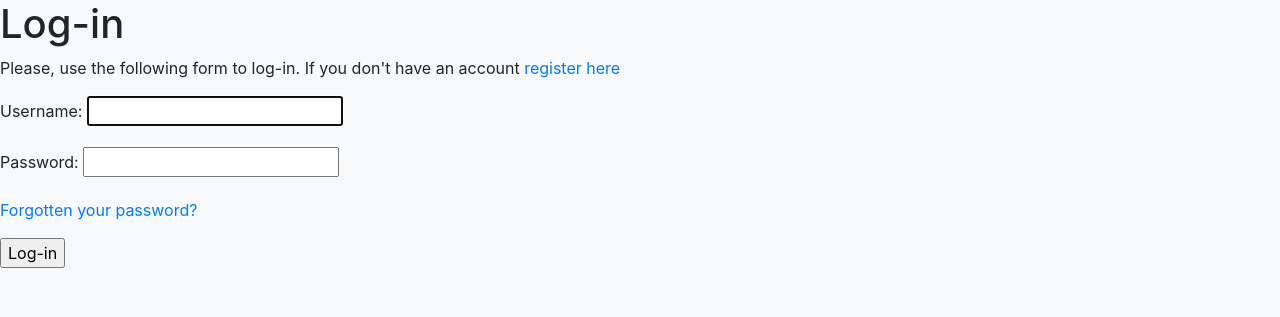
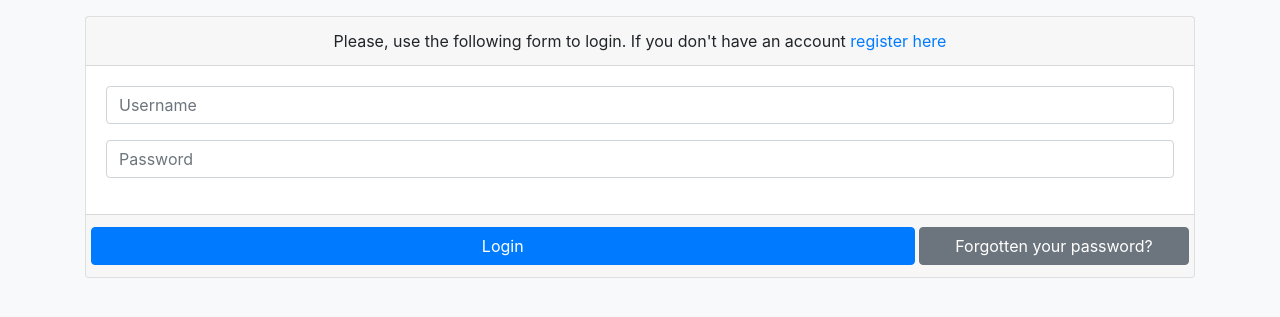
Before and after one commit to ivanovyeight/social-network, a Django app: page /login/ in a window 1280 px wide. Shown: the part 56-373 px from the top of the page. Run offline with Django 3.2, Linux system fonts and the light colour scheme.

Commit message:
Update login form

```diff
--- a/templates/account/login.html
+++ b/templates/account/login.html
@@ -4,6 +4,7 @@
     <h1>Log-in</h1>
     <p>Please, use the following form to log-in:</p>
     <form action="." method="POST">
+
     {{ form.as_p }}
 
     {% csrf_token %}
--- a/templates/registration/login.html
+++ b/templates/registration/login.html
@@ -1,22 +1,51 @@
 {% extends "base.html" %}
 {% block title %}Log-in{% endblock %}
 {% block content %}
-    <h1>Log-in</h1>
+    <div class="container">
+
+
+
     {% if form.errors %}
         <p>Your username and password didn't match.Please try again.</p>
     {% else %}
-    <p>Please, use the following form to log-in. If you don't have an account
-        <a href="{% url 'register' %}">register here</a>
+    <p>
     </p>
     {% endif %}
-    <div class="login-form">
-    <form action="{% url 'login' %}" method="post">
-        {{ form.as_p }}
-        <p><a href="{% url 'password_reset' %}">Forgotten your password?</a></p>
 
-        {% csrf_token %}
-        <input type="hidden" name="next" value="{{ next }}" />
-        <p><input type="submit" value="Log-in"></p>
-    </form>
+
+
+
+        <div class="card text-center">
+            <form action="{% url 'login' %}" method="POST">
+            {% csrf_token %}
+
+                <div class="card-header">
+                    Please, use the following form to login. If you don't have an account <a href="{% url 'register' %}">register here</a>
+                </div>
+
+                <div class="card-body">
+                    {% for field in form %}
+                        <div class="form-group">
+                            <input type="text" class="form-control" name="{{ field.name }}" id="id_{{ field.name }}" placeholder="{{ field.name|title }}" >
+                            <p class="help-text">{{ field.help_text }}</p>
+                        </div>
+                    {% endfor %}
+
+                    <input type="hidden" name="next" value="{{ next }}" />
+                </div>
+
+                <div class="card-footer text-muted container">
+                    <div class="row">
+                        <button type="submit" class="col-9 btn btn-primary">Login</button>
+                        &nbsp;
+                        <a href="{% url 'password_reset' %}" class="col btn btn-secondary">
+                                Forgotten your password?
+                        </a>
+                    </div>
+                </div>
+            </form>
+        </div>
+
     </div>
+
 {% endblock %}
```
